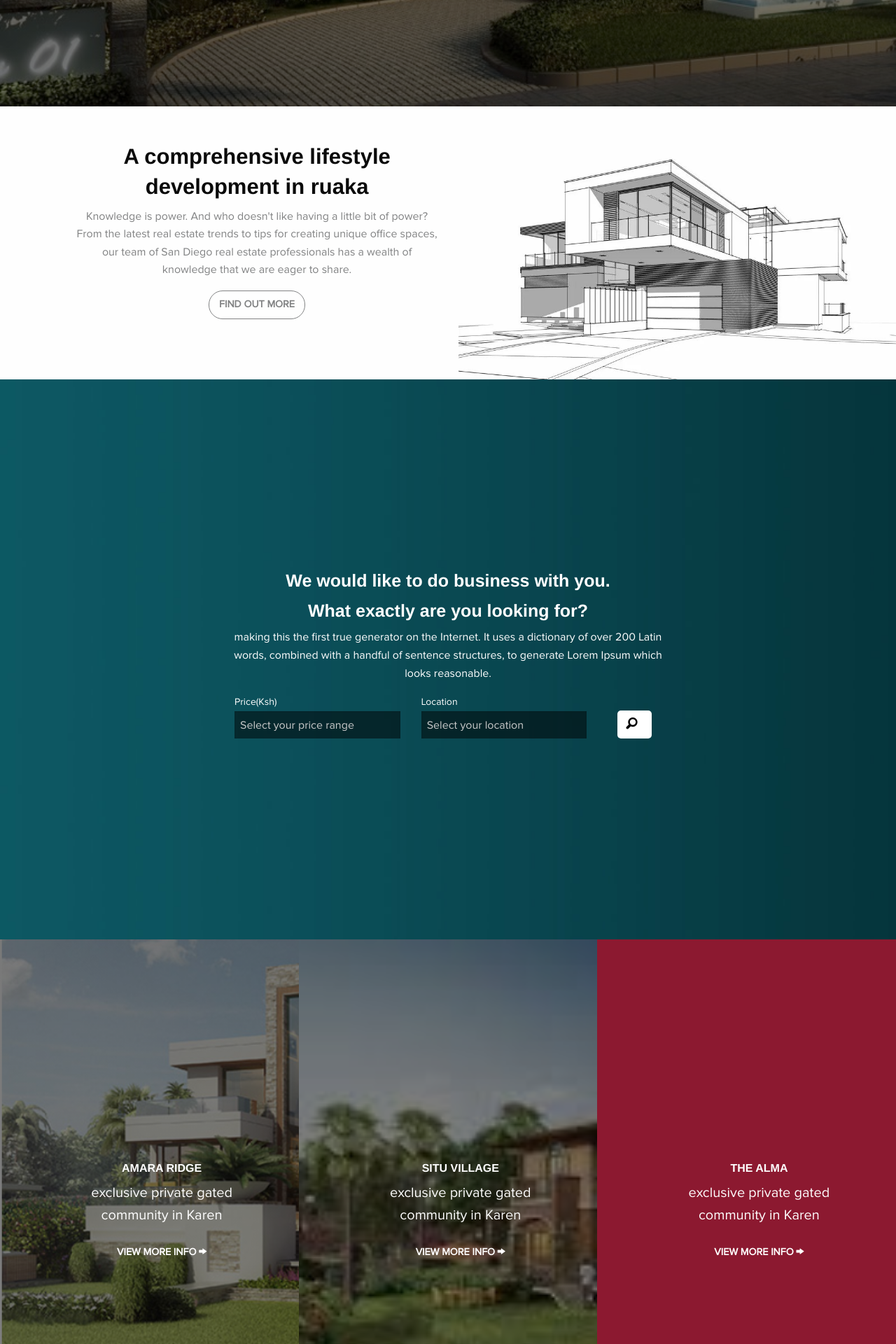
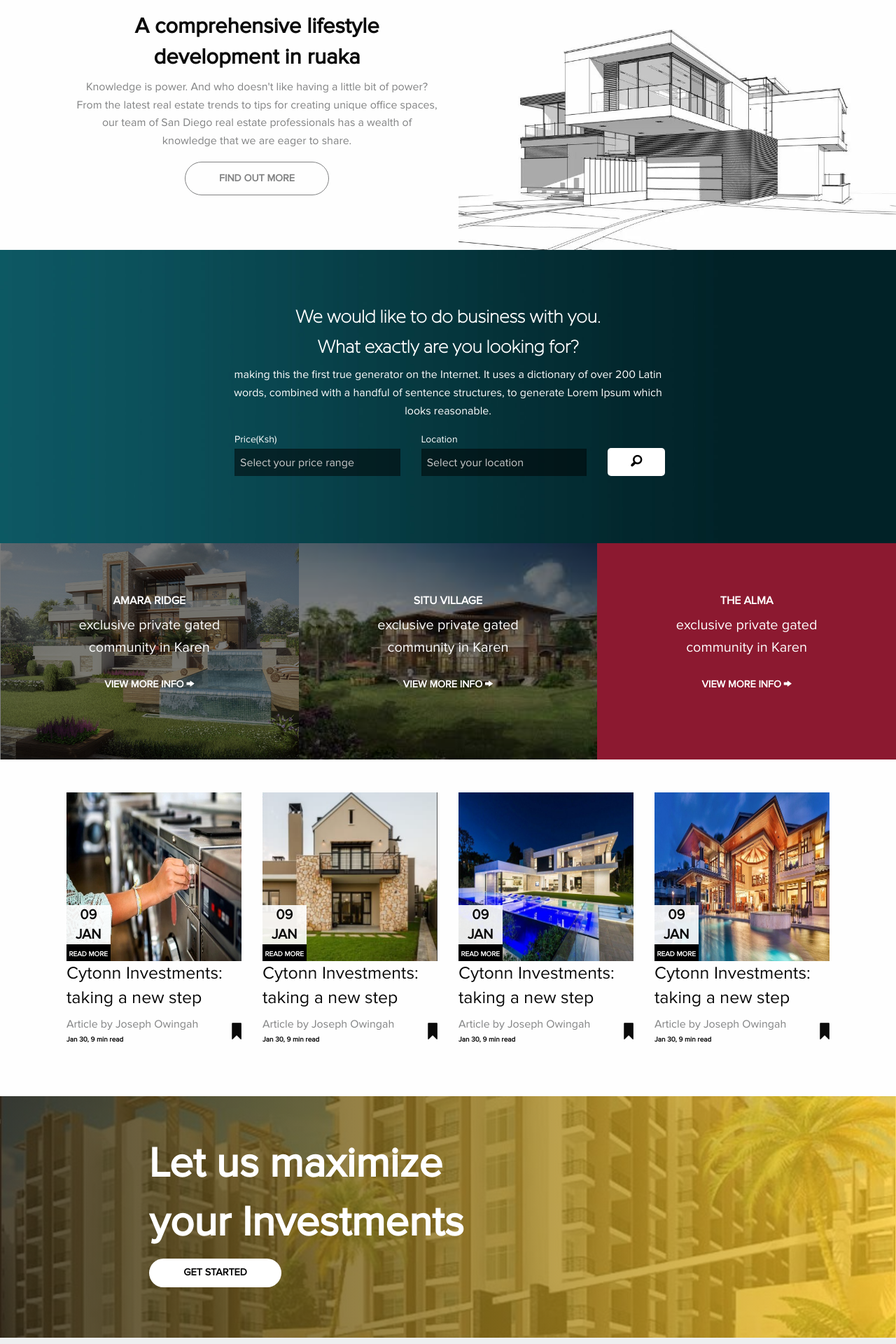
Before and after one commit to vinnAnony/cre-home, a PHP site: page / in a window 1280 px wide. Shown: the part 760-2680 px from the top of the page at 70% size. Run offline with PHP 8.4, Linux system fonts and the light colour scheme; some libraries are stand-ins or nearby versions.

Commit message:
UI Adjustments

```diff
--- a/assets/scss/styles.scss
+++ b/assets/scss/styles.scss
@@ -1,10 +1,13 @@
 @import "../../node_modules/foundation-sites/scss/foundation.scss";
-//@import "../../node_modules/foundation-sites/dist/css/foundation.css";
 @include foundation-everything($prototype: true);
 
 @font-face {
   font-family: ProximaNova;
   src: url(../fonts/proxima_nova_font.otf);
+}
+@font-face {
+  font-family: MilliardThin;
+  src: url(../fonts/thin_font.otf);
 }
 
 @mixin centerTxt(){
@@ -22,6 +25,9 @@ $cre-lime-green: rgb(153,208,83);
 $cre-header: rgb(32,37,47);
 $cre-footer-1: rgb(18,19,20);
 $cre-footer-2: $cre-black;
+
+$proxima: ProximaNova, serif;
+$thin-font: MilliardThin, sans-serif;
 
 //Change default values
 $slider-handle-background: $cre-orange;
@@ -46,38 +52,43 @@ hr{
 
 .home-bg-image{
   position: relative;
-  height: 100vh;
   width: 100%;
   align-items: center;
   justify-content: center;
   background-image: linear-gradient(rgba(0, 0, 0, 0.527),rgba(0, 0, 0, 0.5)) , url('../images/the-ridge-bg.jpeg');
   background-size: cover;
+  min-height: 600px;
 }
 
 .filter-home-form{
-  background: $cre-white !important;
+  background: $cre-white;
   display:inline-block;
   vertical-align: bottom;
   text-align: center;
+
+  //form{
+  //  height: 335px;
+  //  width: 304px;
+  //}
 
   .filter-home-form-header{
     color: $cre-white;
     background-color: $cre-orange;
   }
   .range-span{
-    color: $cre-orange !important;
+    color: $cre-orange ;
   }
 }
 i.fi-magnifying-glass {
   color: $cre-white;
   font-size: 1.3rem;
-  margin-bottom: 0 !important;
+  margin-bottom: 0 ;
   margin-left: 2px;
   margin-right: 10px;
 }
 
 .orange-btn{
-  background-color: $cre-orange !important;
+  background-color: $cre-orange;
 }
 
 .white-text{
@@ -133,7 +144,7 @@ i.fi-magnifying-glass {
 }
 
 .round-btn{
-  border-radius: 20px;
+  border-radius: 50px;
 }
 
 .round-btn-mid{
@@ -150,52 +161,53 @@ i.fi-magnifying-glass {
 }
 .green-bg{
   position: relative;
-  height: 100vh;
   width: 100%;
   align-items: center;
   justify-content: center;
   background-image: url('../images/greenish-bg.jpeg');
   background-size: cover;
+  padding-top: 5em;
+  padding-bottom: 5em;
 }
 
 .amara-bg{
   position: relative;
-  height: 100vh;
   width: 100%;
   align-items: center;
   justify-content: center;
   background-image: linear-gradient(rgba(0, 0, 0, 0.527),rgba(0, 0, 0, 0.5)) , url('../images/ama-ridge-pool.png');
   background-size: cover;
+  min-height: 309px;
 }
 
 .situ-bg{
   position: relative;
-  height: 100vh;
   width: 100%;
   align-items: center;
   justify-content: center;
   background-image: linear-gradient(rgba(0, 0, 0, 0.527),rgba(0, 0, 0, 0.5)) , url('../images/situ-village.jpeg');
   background-size: cover;
+  min-height: 309px;
 }
 
 .alma-bg{
   position: relative;
-  height: 100vh;
   width: 100%;
   align-items: center;
   justify-content: center;
   background-color: rgb(140,25,48);
   background-size: cover;
+  min-height: 309px;
 }
 
 .heights-bg{
   position: relative;
-  height: 50vh;
   width: 100%;
   align-items: center;
   justify-content: center;
   background-image: linear-gradient(to right,rgba(44, 35, 15, 0.827), rgba(253, 197, 21, 0.7)) , url('../images/height-bg.jpeg');
-  background-size: 100% 100%;
+  background-size: cover;
+  min-height: 345px;
 }
 
 i.fi-bookmark {
@@ -234,7 +246,7 @@ i.fi-bookmark {
 .myNav{
   //display: flex;
   //justify-content: center;
-  background-color: $cre-header !important;
+  background-color: $cre-header ;
 
   ul {
     list-style-type: none;
@@ -261,6 +273,54 @@ i.fi-bookmark {
   }
 }
 
+h1, .h1,
+h2, .h2,
+h3, .h3,
+h4, .h4,
+h5, .h5,
+h6, .h6 {
+  font-family: $proxima, serif;
+  font-style: normal;
+  font-weight: normal;
+  color: inherit;
+  text-rendering: optimizeLegibility; }
+
+.thin-font{
+  font-family: $thin-font;
+  font-weight: 500;
+}
+
+.large-5 .cell .filter-home-form{
+  position: absolute;
+  bottom: 0;
+  right: 10%;
+}
+@media (max-width: 768px){
+  .home-bg-image{
+
+    p{
+      text-align: center;
+    }
+    button{
+      align-self: center;
+    }
+  }
+
+  .myNav{
+    background-color: $black;
+  }
+.myBanner .close-button{
+  padding: 0;
+  margin: 0;
+}
+}
+
+.circle-border {
+  background-color:$cre-transparent;
+  border:1px solid $cre-grey;
+  border-radius: 50%;
+}
+
 //Font sizes
 .size-6 { font-size: 6px; }
 .size-7 { font-size: 7px; }
--- a/index.html
+++ b/index.html
@@ -13,7 +13,7 @@
 <!-- Info Banner -->
 <div class="callout myBanner margin-bottom-0 padding-bottom-1" data-closable>
     <span>Looking for a home? We got you covered! <b>Learn More</b> about our offers.</span>
-    <button class="close-button white-text" aria-label="Dismiss alert" type="button" data-close>
+    <button class="close-button white-text margin-right-3 padding-right-3" aria-label="Dismiss alert" type="button" data-close>
         <span aria-hidden="true">&times;</span>
     </button>
 </div>
@@ -25,31 +25,31 @@
         <button class="menu-icon" type="button" data-toggle="myMenu"></button>
     </div>
 
-    <div class="top-bar myNav" id="myMenu">
-        <div class="top-bar-title">
+    <div class="top-bar myNav padding-0 margin-0" id="myMenu">
+        <div class="top-bar-title margin-left-3">
             <img src="assets/images/cre-logo.png" width="100" height="30">
         </div>
         <div class="top-bar-right responsive-menu">
-            <ul class="vertical medium-horizontal menu align-center">
+            <ul class="vertical medium-horizontal menu align-center margin-top-1 margin-bottom-1">
                 <li><a href="#">THE FIRM</a></li>
                 <li><a href="#">PRODUCTS</a></li>
                 <li><a href="#">MEDIA</a></li>
                 <li><a href="#">SUPPORT</a></li>
                 <li><a href="#">EXPLORE</a></li>
-                <li><i class="fi-magnifying-glass"></i></li>
-                <li><button type="button" class="button orange-btn">BOOK NOW</button></li>
             </ul>
         </div>
+        <i class="fi-magnifying-glass margin-left-2 margin-right-1"></i>
+        <button type="button" class="button orange-btn padding-top-2 padding-bottom-2 margin-bottom-0">BOOK NOW</button>
     </div>
 </div>
 
 
 <div class="grid-x home-bg-image">
     <div class="large-6 cell large-offset-1">
-        <h2 class="white-text">
+        <p class="white-text size-36 thin-font font-bold">
             We are focused on delivering investment grade real estate to our clients
-        </h2>
-        <button class="button round-btn cre-angel dark-text">
+        </p>
+        <button class="button round-btn cre-angel dark-text padding-left-2 padding-top-1 padding-right-2 padding-bottom-1">
             <strong>GET STARTED</strong>
         </button>
     </div>
@@ -59,7 +59,7 @@
                 <div class="grid-y">
                     <div class="grid-x padding-1 filter-home-form-header">
                         <div class="float-center">
-                            <h5><b>FIND A DREAM HOME</b></h5>
+                            <h5 class=" size-14 font-bold"><b>FIND A DREAM HOME</b></h5>
                         </div>
                     </div>
                     <div class="grid-x grid-padding-x grid-padding-y">
@@ -125,7 +125,7 @@
     <div class="large-5 cell text-center more-section large-offset-1">
         <h3><b>A comprehensive lifestyle development in ruaka</b></h3>
         <p class="grey-text">Knowledge is power. And who doesn't like having a little bit of power? From the latest real estate trends to tips for creating unique office spaces, our team of San Diego real estate professionals has a wealth of knowledge that we are eager to share.</p>
-        <button class="button round-btn hollow cre-cloud">
+        <button class="button round-btn hollow cre-cloud padding-left-3 padding-top-1 padding-right-3 padding-bottom-1">
             <b>FIND OUT MORE</b>
         </button>
     </div>
@@ -136,8 +136,8 @@
 
 <div class="grid-x green-bg">
     <div class="large-6 large-offset-0 cell text-center white-text">
-        <h4><b>We would like to do business with you.</b></h4>
-        <h4><b>What exactly are you looking for?</b></h4>
+        <h4 class="thin-font font-bold"><b>We would like to do business with you.</b></h4>
+        <h4 class="thin-font font-bold"><b>What exactly are you looking for?</b></h4>
         <p>making this the first true generator on the Internet. It uses a dictionary of over 200 Latin words, combined with a handful of sentence structures, to generate Lorem Ipsum which looks reasonable.</p>
         <form>
             <div class="grid-container">
@@ -151,8 +151,8 @@
                         <input class="transparent-bg white-text no-border" type="text" placeholder="Select your location">
                     </div>
                     <div class="medium-2 cell align-self-bottom">
-                        <button class="button tiny round-btn-mid float-center white-bg" type="button">
-                            <span><i class="fi-magnifying-glass"></i></span>
+                        <button class="button tiny round-btn-mid float-center white-bg padding-left-2 padding-right-2 margin-left-0" type="button">
+                            <span><i class="fi-magnifying-glass align-center text-center margin-0"></i></span>
                         </button>
                     </div>
                 </div>
@@ -164,7 +164,7 @@
 <div class="grid-x">
     <div class="large-4 cell">
         <div class="grid-x amara-bg text-center white-text" data-equalizer-watch>
-            <div class="large-6 large-offset-1">
+            <div class="large-6">
                 <h6><b>AMARA RIDGE</b></h6>
                 <p class="lead">exclusive private gated community in Karen</p>
                 <button class="clear button float-center cre-angel" type="button">
@@ -177,7 +177,7 @@
 
     <div class="large-4 cell">
         <div class="grid-x situ-bg text-center white-text" data-equalizer-watch>
-            <div class="large-6 large-offset-1">
+            <div class="large-6">
                 <h6><b>SITU VILLAGE</b></h6>
                 <p class="lead">exclusive private gated community in Karen</p>
                 <button class="clear button float-center cre-angel" type="button">
@@ -190,7 +190,7 @@
 
     <div class="large-4 cell">
         <div class="grid-x alma-bg text-center white-text" data-equalizer-watch>
-            <div class="large-6 large-offset-1">
+            <div class="large-6">
                 <h6><b>THE ALMA</b></h6>
                 <p class="lead">exclusive private gated community in Karen</p>
                 <button class="clear button float-center cre-angel" type="button">
@@ -203,7 +203,7 @@
 
 </div>
 
-<div class="grid-x grid-margin-x grid-padding-y small-up-1 medium-up-2 large-up-4 margin-2">
+<div class="grid-x grid-margin-x grid-padding-y small-up-1 medium-up-2 large-up-4 margin-2 padding-left-3 padding-right-3">
     <div class="cell">
         <div class="grid-y grid-margin-y">
             <div class="cell margin-bottom-0">
@@ -230,10 +230,10 @@
             <div class="cell margin-top-0">
                 <div class="grid-x">
                     <div class="cell large-10 small-10">
-                        <p class="margin-bottom-0">
+                        <p class="margin-bottom-0 grey-text">
                             <span>Article by Joseph Owingah &nbsp;&nbsp;</span>
                         </p>
-                        <p class="margin-top-0"><strong>Jan 30, 9 min read</strong></p>
+                        <p class="margin-top-0 size-10"><strong>Jan 30, 9 min read</strong></p>
                     </div>
                     <div class="cell large-2 small-2">
                         <p class="float-right align-bottom">
@@ -270,10 +270,10 @@
             <div class="cell margin-top-0">
                 <div class="grid-x">
                     <div class="cell large-10 small-10">
-                        <p class="margin-bottom-0">
+                        <p class="margin-bottom-0 grey-text">
                             <span>Article by Joseph Owingah &nbsp;&nbsp;</span>
                         </p>
-                        <p class="margin-top-0"><strong>Jan 30, 9 min read</strong></p>
+                        <p class="margin-top-0 size-10"><strong>Jan 30, 9 min read</strong></p>
                     </div>
                     <div class="cell large-2 small-2">
                         <p class="float-right align-bottom">
@@ -310,10 +310,10 @@
             <div class="cell margin-top-0">
                 <div class="grid-x">
                     <div class="cell large-10 small-10">
-                        <p class="margin-bottom-0">
+                        <p class="margin-bottom-0 grey-text">
                             <span>Article by Joseph Owingah &nbsp;&nbsp;</span>
                         </p>
-                        <p class="margin-top-0"><strong>Jan 30, 9 min read</strong></p>
+                        <p class="margin-top-0 size-10"><strong>Jan 30, 9 min read</strong></p>
                     </div>
                     <div class="cell large-2 small-2">
                         <p class="float-right align-bottom">
@@ -350,10 +350,10 @@
             <div class="cell margin-top-0">
                 <div class="grid-x">
                     <div class="cell large-10 small-10">
-                        <p class="margin-bottom-0">
+                        <p class="margin-bottom-0 grey-text">
                             <span>Article by Joseph Owingah &nbsp;&nbsp;</span>
                         </p>
-                        <p class="margin-top-0"><strong>Jan 30, 9 min read</strong></p>
+                        <p class="margin-top-0 size-10"><strong>Jan 30, 9 min read</strong></p>
                     </div>
                     <div class="cell large-2 small-2">
                         <p class="float-right align-bottom">
@@ -368,17 +368,17 @@
 
 <div class="grid-x heights-bg">
     <div class="large-5 cell white-text">
-        <h2 class="white-text">
+        <h1 class="white-text font-bold size-60">
             Let us maximize your Investments
-        </h2>
-        <button class="button round-btn cre-angel dark-text">
+        </h1>
+        <button class="button round-btn cre-angel dark-text padding-left-3 padding-right-3">
             <strong>GET STARTED</strong>
         </button>
     </div>
     <div class="large-offset-3"></div>
 </div>
 
-<div class="grid-x padding-3 shade-white-bg">
+<div class="grid-x padding-top-2 padding-bottom-2 shade-white-bg">
     <div class="large-12 large-offset-0 cell float-center text-center">
         <h4><b>Subscribe to our Weekly Updates</b></h4>
         <p class="grey-text">Get reports and updates from Cytonn Investments about trends in the markets,industries and our Cytonn weekly report.</p>
@@ -389,7 +389,7 @@
                         <input class="white-text no-border" type="text" placeholder="Email Address">
                     </div>
                     <div class="medium-2 cell">
-                        <button class="button float-center lime-green-bg" type="button">
+                        <button class="button float-center lime-green-bg padding-left-3 padding-right-3" type="button">
                             <span>SIGN UP</span>
                         </button>
                     </div>
```
Also changed, not shown: other parts of index.html (+13 -13 lines), assets/css/styles.css, assets/fonts/thin_font.otf (added).
